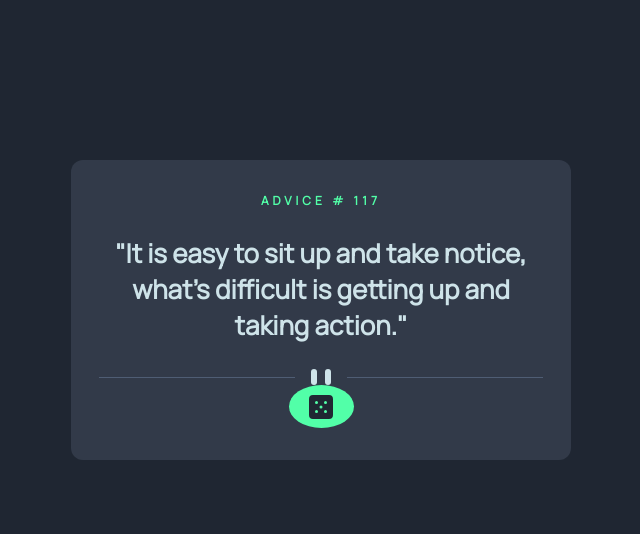
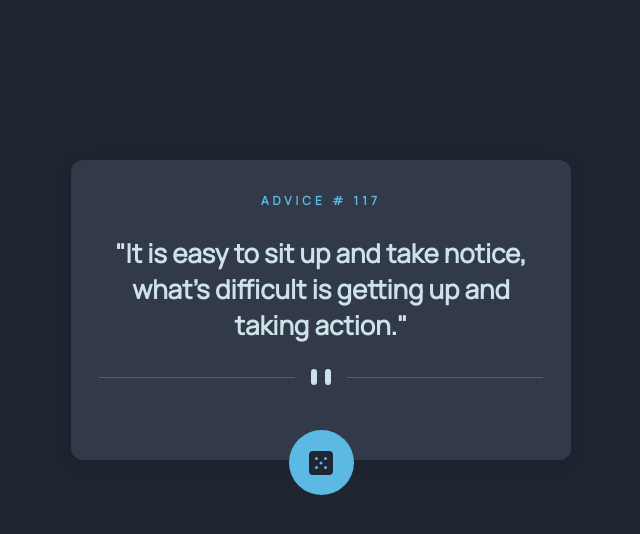
Before and after one commit to nsofianos/advice-generator, a website: page public/index.html in a window 1280 px wide. Shown: the whole page, without its empty margins (319-959 px from the left). Drawn offline with Linux system fonts and the light colour scheme.

Commit message:
fix button position, small style tweaks

```diff
--- a/public/styles/_layout.scss
+++ b/public/styles/_layout.scss
@@ -24,6 +24,8 @@ body {
   margin-top: 10em;
   border-radius: 12px;
   height: 300px;
+  position: relative;
+  box-shadow: 0px 4px 20px 10px #1d232e;
 
   #advice-reroll {
     display: flex;
@@ -35,6 +37,8 @@ body {
     background-color: $primaryClr2;
     border: none;
     cursor: pointer;
+    position: absolute;
+    top: 270px;
   }
 
   #advice-number {
--- a/public/styles/index.scss
+++ b/public/styles/index.scss
@@ -1,5 +1,6 @@
 $primaryClr1: hsl(193, 38%, 86%);
-$primaryClr2: hsl(150, 100%, 66%);
+// $primaryClr2: hsl(150, 100%, 66%);
+$primaryClr2: #5cb9e3;
 
 $neutralClr1: hsl(217, 19%, 38%);
 $neutralClr2: hsl(217, 19%, 24%);
```
Also changed, not shown: public/styles/index.css, 1 other file.
